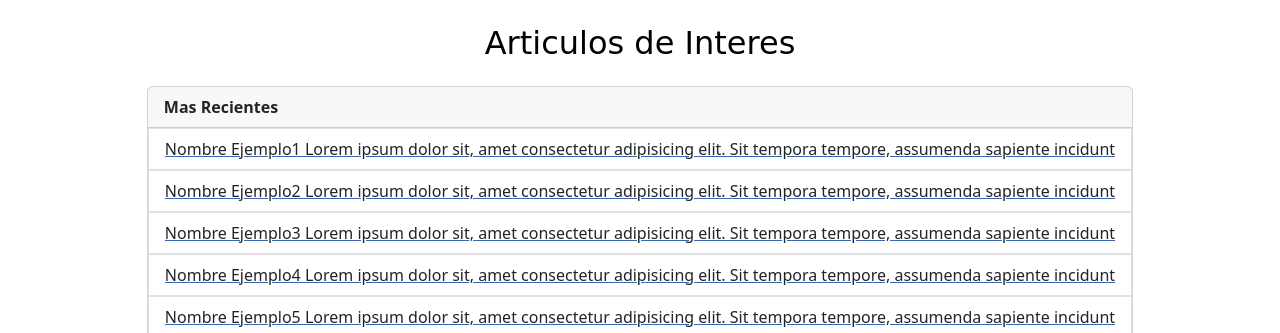
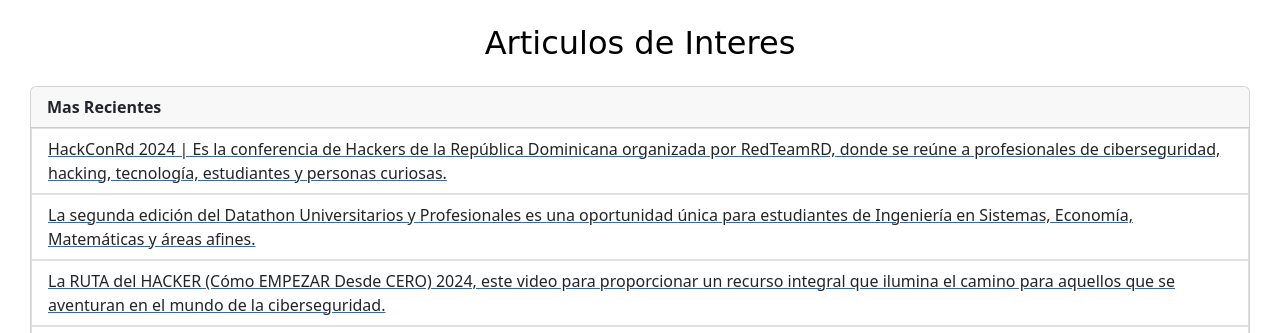
Before and after one commit to rimed4589/Mi_Portafolio, a plain HTML site: page index.html in a window 1280 px wide. Shown: the part 3230-3563 px from the top of the page. Drawn offline with nearby package versions, Linux system fonts and the light colour scheme; a web font is replaced by a local one.

Commit message:
se agregaron los articulos de interes

```diff
--- a/index.html
+++ b/index.html
@@ -298,29 +298,32 @@
                 Mas Recientes
             </div>
             <ul class="list-group list-group-flush">
-                <a href="" target="_blank" rel="noopenner noreferrer">
-                    <li class="list-group-item">Nombre Ejemplo1 Lorem ipsum dolor sit, amet consectetur adipisicing
-                        elit. Sit tempora tempore, assumenda sapiente incidunt</li>
+                <a href="https://youtu.be/QQuKJHigj0U?si=xFNCRT6-cLlDTpC9" target="_blank" rel="noopenner noreferrer">
+                    <li class="list-group-item">HackConRd 2024 | Es la conferencia de Hackers de la República
+                        Dominicana organizada por RedTeamRD, donde se reúne a profesionales de ciberseguridad, hacking,
+                        tecnología, estudiantes y personas curiosas.</li>
                 </a>
-                <a href="" target="_blank" rel="noopenner noreferrer">
-                    <li class="list-group-item">Nombre Ejemplo2 Lorem ipsum dolor sit, amet consectetur adipisicing
-                        elit. Sit tempora tempore, assumenda sapiente incidunt </li>
+                <a href="https://www.youtube.com/live/zfYxVYIPERg?si=9IB97KnudWlztlhZ" target="_blank"
+                    rel="noopenner noreferrer">
+                    <li class="list-group-item">La segunda edición del Datathon Universitarios y Profesionales es una
+                        oportunidad única para estudiantes de Ingeniería en Sistemas, Economía, Matemáticas y áreas
+                        afines. </li>
                 </a>
-                <a href="" target="_blank" rel="noopenner noreferrer">
-                    <li class="list-group-item">Nombre Ejemplo3 Lorem ipsum dolor sit, amet consectetur adipisicing
-                        elit. Sit tempora tempore, assumenda sapiente incidunt</li>
+                <a href="https://youtu.be/mPCn_GVbG0o?si=H78SqTALDkBRPHEX" target="_blank" rel="noopenner noreferrer">
+                    <li class="list-group-item">La RUTA del HACKER (Cómo EMPEZAR Desde CERO) 2024, este video para
+                        proporcionar un recurso integral que ilumina el camino para aquellos que se aventuran en el
+                        mundo de la ciberseguridad.
+                    </li>
                 </a>
-                <a href="" target="_blank" rel="noopenner noreferrer">
-                    <li class="list-group-item">Nombre Ejemplo4 Lorem ipsum dolor sit, amet consectetur adipisicing
-                        elit. Sit tempora tempore, assumenda sapiente incidunt</li>
+                <a href="https://youtu.be/nw-6Ua9ULnQ?si=AOEK1us8Lfo8RwKq" target="_blank" rel="noopenner noreferrer">
+                    <li class="list-group-item">DEF CON es la convención de hackers más grande del mundo, pero si es la
+                        primera vez que asistes, puede resultar abrumador. ¡Aquí tienes 10 consejos para novatos.
+                    </li>
                 </a>
-                <a href="" target="_blank" rel="noopenner noreferrer">
-                    <li class="list-group-item">Nombre Ejemplo5 Lorem ipsum dolor sit, amet consectetur adipisicing
-                        elit. Sit tempora tempore, assumenda sapiente incidunt</li>
-                </a>
+
             </ul>
         </div>
-        <a href="https://github.com/rimed4589?tab=repositories" target="_blank" rel="noopenner noreferrer">
+        <a href="https://thehackernews.com/" target="_blank" rel="noopenner noreferrer">
             <button type="button" class="btn btn-info">
                 Ver mas Articulos
                 <i class="bi bi-arrow-right-circle-fill"></i>
--- a/style.css
+++ b/style.css
@@ -389,7 +389,7 @@
 .derechos-autor {
     font-size: 15px;
     color: #aeaeae;
-    padding: 20px;
+    padding: 20px 10px;
 }
 
 /*=========================MEDIA QUERIES PANTALLA SM================================*/
```
